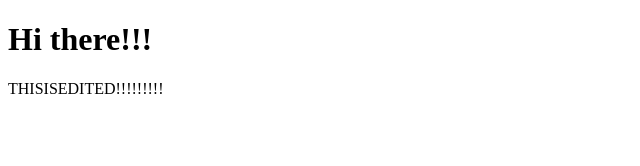
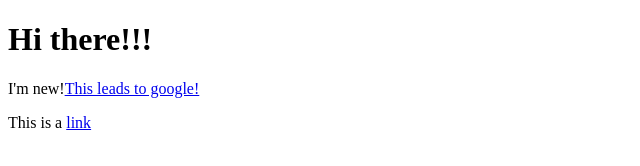
Before and after one commit to josebulalaque/studies_javascript, a plain HTML site: page index.html in a window 1280 px wide. Shown: the whole page, without its empty margins (0-640 px from the left). Drawn offline with Linux system fonts and the light colour scheme.

Commit message:
insert html in our DOM

```diff
--- a/app.js
+++ b/app.js
@@ -9,3 +9,20 @@ anchorElement.href  = 'https://google.com';
 //css-selector
 anchorElement = document.querySelector('a'); //selects the first matching element in html
 anchorElement.href  = 'https://microsoft.com';
+
+
+// add an element to HTML using JS
+// 1. create the new element
+
+let newAnchorElement = document.createElement('a');
+
+newAnchorElement.href = 'https://google.com'
+newAnchorElement.textContent = 'This leads to google!';
+
+// 2. get access to the parent element that should hold the new element
+
+let firstParagraph = document.querySelector('p'); // finds the first <p> element in the page
+
+// 3. insert the new element into the parent element content
+
+firstParagraph.append(newAnchorElement);
--- a/index.html
+++ b/index.html
@@ -5,10 +5,11 @@
     <meta http-equiv="X-UA-Compatible" content="IE=edge" />
     <meta name="viewport" content="width=device-width, initial-scale=1.0" />
     <title>JavaScript Introduction</title>
-    <script src="exercise.js" defer></script>
+    <script src="app.js" defer></script>
   </head>
   <body>
     <h1 id="first-title">Hi there!!!</h1>
+    <p>I'm new!</p>
     <p class="highlighted-paragraph">
       This is a
       <a id="external-link" href="#">link</a>
```
